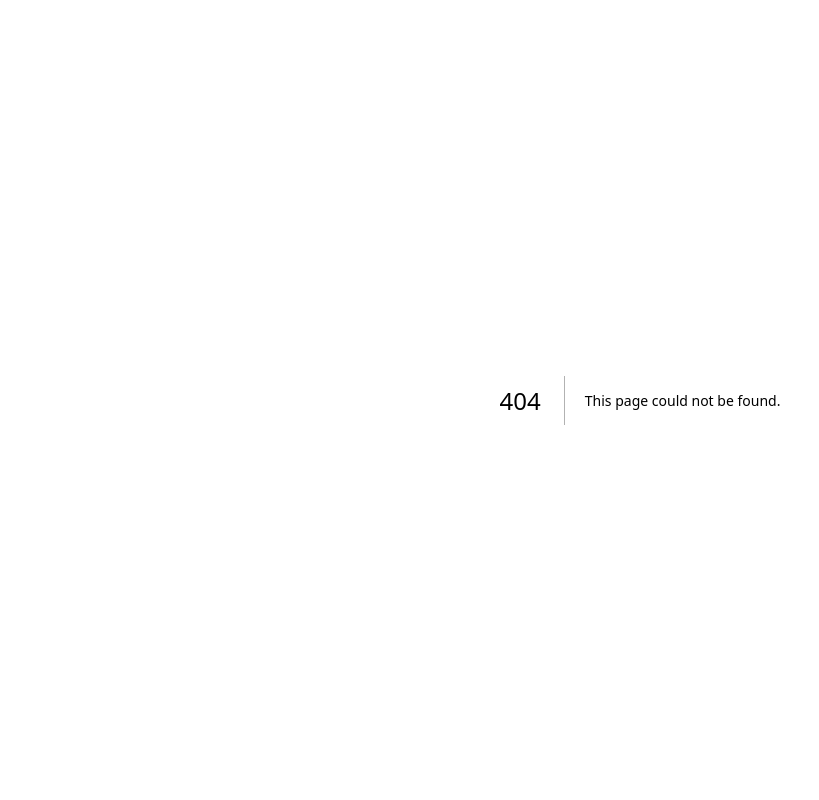
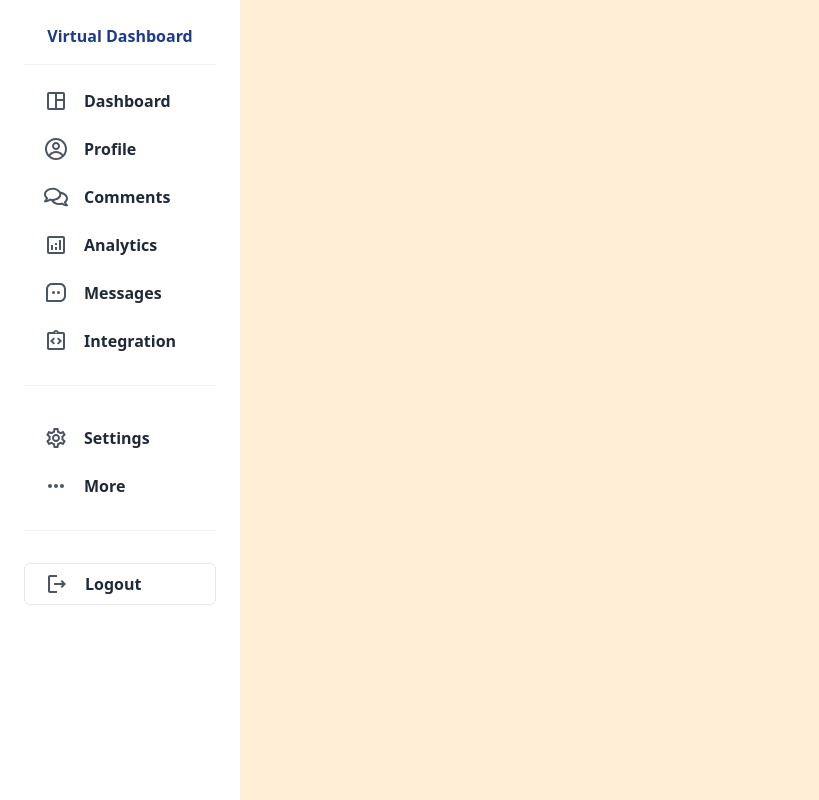
Before and after one commit to Ukd1796/TeamKhoj, a Next.js app: page /workspace in a window 1280 px wide. Before the commit this address had no page. Shown: the whole page, without its empty margins (0-819 px from the left). Built offline with nearby package versions, Linux system fonts and the light colour scheme.

Commit message:
sidebar implementation

```diff
--- /dev/null
+++ b/components/SideNavbar.tsx
@@ -0,0 +1,100 @@
+import React from "react";
+import { GiHamburgerMenu } from "react-icons/gi";
+import { Disclosure } from "@headlessui/react";
+import {
+  MdOutlineSpaceDashboard,
+  MdOutlineAnalytics,
+  MdOutlineIntegrationInstructions,
+  MdOutlineMoreHoriz,
+  MdOutlineSettings,
+  MdOutlineLogout,
+} from "react-icons/md";
+import { CgProfile } from "react-icons/cg";
+import { FaRegComments } from "react-icons/fa";
+import { BiMessageSquareDots } from "react-icons/bi";
+
+function SideNavbar() {
+  return (
+    <div>
+      <Disclosure as="nav">
+        <Disclosure.Button className="absolute top-4 right-4 inline-flex items-center peer justify-center rounded-md p-2 text-gray-800 hover:bg-gray-900 hover:text-white focus:outline-none focus:ring-2 focus:ring-inset focus:ring-white group">
+          <GiHamburgerMenu
+            className="block md:hidden h-6 w-6"
+            aria-hidden="true"
+          />
+        </Disclosure.Button>
+        <div className="p-6 w-1/2 h-screen bg-white z-20 fixed top-0 -left-96 lg:left-0 lg:w-60  peer-focus:left-0 peer:transition ease-out delay-150 duration-200">
+          <div className="flex flex-col justify-start item-center">
+            <h1 className="text-base text-center cursor-pointer font-bold text-blue-900 border-b border-gray-100 pb-4 w-full">
+              Virtual Dashboard
+            </h1>
+            <div className=" my-4 border-b border-gray-100 pb-4">
+              <div className="flex mb-2 justify-start items-center gap-4 pl-5 hover:bg-gray-900 p-2 rounded-md group cursor-pointer hover:shadow-lg m-auto">
+                <MdOutlineSpaceDashboard className="text-2xl text-gray-600 group-hover:text-white " />
+                <h3 className="text-base text-gray-800 group-hover:text-white font-semibold ">
+                  Dashboard
+                </h3>
+              </div>
+              <div className="flex  mb-2 justify-start items-center gap-4 pl-5 hover:bg-gray-900 p-2 rounded-md group cursor-pointer hover:shadow-lg m-auto">
+                <CgProfile className="text-2xl text-gray-600 group-hover:text-white " />
+                <h3 className="text-base text-gray-800 group-hover:text-white font-semibold ">
+                  Profile
+                </h3>
+              </div>
+              <div className="flex  mb-2 justify-start items-center gap-4 pl-5 hover:bg-gray-900 p-2 rounded-md group cursor-pointer hover:shadow-lg m-auto">
+                <FaRegComments className="text-2xl text-gray-600 group-hover:text-white " />
+                <h3 className="text-base text-gray-800 group-hover:text-white font-semibold ">
+                  Comments
+                </h3>
+              </div>
+              <div className="flex  mb-2 justify-start items-center gap-4 pl-5 hover:bg-gray-900 p-2 rounded-md group cursor-pointer hover:shadow-lg m-auto">
+                <MdOutlineAnalytics className="text-2xl text-gray-600 group-hover:text-white " />
+                <h3 className="text-base text-gray-800 group-hover:text-white font-semibold ">
+                  Analytics
+                </h3>
+              </div>
+              <div className="flex  mb-2 justify-start items-center gap-4 pl-5 hover:bg-gray-900 p-2 rounded-md group cursor-pointer hover:shadow-lg m-auto">
+                <BiMessageSquareDots className="text-2xl text-gray-600 group-hover:text-white " />
+                <h3 className="text-base text-gray-800 group-hover:text-white font-semibold ">
+                  Messages
+                </h3>
+              </div>
+              <div className="flex  mb-2 justify-start items-center gap-4 pl-5 hover:bg-gray-900 p-2 rounded-md group cursor-pointer hover:shadow-lg m-auto">
+                <MdOutlineIntegrationInstructions className="text-2xl text-gray-600 group-hover:text-white " />
+                <h3 className="text-base text-gray-800 group-hover:text-white font-semibold ">
+                  Integration
+                </h3>
+              </div>
+            </div>
+            {/* setting  */}
+            <div className=" my-4 border-b border-gray-100 pb-4">
+              <div className="flex mb-2 justify-start items-center gap-4 pl-5 hover:bg-gray-900 p-2 rounded-md group cursor-pointer hover:shadow-lg m-auto">
+                <MdOutlineSettings className="text-2xl text-gray-600 group-hover:text-white " />
+                <h3 className="text-base text-gray-800 group-hover:text-white font-semibold ">
+                  Settings
+                </h3>
+              </div>
+              <div className="flex mb-2 justify-start items-center gap-4 pl-5 hover:bg-gray-900 p-2 rounded-md group cursor-pointer hover:shadow-lg m-auto">
+                <MdOutlineMoreHoriz className="text-2xl text-gray-600 group-hover:text-white " />
+                <h3 className="text-base text-gray-800 group-hover:text-white font-semibold ">
+                  More
+                </h3>
+              </div>
+            </div>
+            {/* logout */}
+            <div className=" my-4">
+              <div className="flex mb-2 justify-start items-center gap-4 pl-5 border border-gray-200  hover:bg-gray-900 p-2 rounded-md group cursor-pointer hover:shadow-lg m-auto">
+                <MdOutlineLogout className="text-2xl text-gray-600 group-hover:text-white " />
+                <h3 className="text-base text-gray-800 group-hover:text-white font-semibold ">
+                  Logout
+                </h3>
+              </div>
+            </div>
+          </div>
+        </div>
+      </Disclosure>
+    </div>
+  );
+}
+
+export default SideNavbar;
--- a/package.json
+++ b/package.json
@@ -10,6 +10,7 @@
   },
   "dependencies": {
     "@auth0/nextjs-auth0": "^1.9.2",
+    "@headlessui/react": "^1.7.13",
     "@types/node": "18.11.9",
     "@types/react": "18.0.25",
     "@types/react-dom": "18.0.9",
@@ -20,6 +21,7 @@
     "react": "18.2.0",
     "react-dom": "18.2.0",
     "react-hot-toast": "^2.4.0",
+    "react-icons": "^4.8.0",
     "react-rough-notation": "^1.0.3",
     "typescript": "4.9.3"
   },
--- a/pages/index.tsx
+++ b/pages/index.tsx
@@ -31,7 +31,7 @@ export default function Home() {
       <p className="mt-4 font-extralight text-xl">Your Own Research Assistant</p>
         {
           !active ?
-            <button className='p-2 text-white text-md text-center rounded-lg bg-transparent hover:bg-orange-900 cursor-pointer bg-orange-900 my-8 px-4 hover:scale-105 transition-all'>
+            <button className='p-2 text-white text-md text-center rounded-lg  hover:bg-orange-900 cursor-pointer bg-orange-900 my-8 px-4 hover:scale-105 transition-all'>
               <Link href='/api/auth/login'>
                 Get Started
               </Link>
@@ -43,6 +43,11 @@ export default function Home() {
               </Link>
             </button>
         }
+         <button className='p-2 text-white text-md text-center rounded-lg hover:bg-orange-900 cursor-pointer bg-orange-900 my-8 px-4 hover:scale-105 transition-all'>
+              <Link href='/api/auth/logout'>
+                Logout
+              </Link>
+            </button>
       </div>
     </Layout>
 
--- /dev/null
+++ b/pages/workspace.tsx
@@ -0,0 +1,20 @@
+import React, {useEffect,useState} from 'react';
+import { useUser} from '@auth0/nextjs-auth0';
+import {RoughNotation} from "react-rough-notation";
+import SideNavbar from "../components/SideNavbar";
+import Layout from './layout';
+import Head from 'next/head';
+
+
+export default function workspace(){
+    return (
+        <Layout className="bg-orange-100">
+          <Head>
+            <title>Responsive Side-Navbar</title>
+            <meta name="description" content="Generated by create next app" />
+            <link rel="icon" href="/pro.ico" />
+          </Head>
+          <SideNavbar />
+        </Layout>
+      );
+}
--- a/styles/globals.css
+++ b/styles/globals.css
@@ -8,6 +8,8 @@ html{
   font-family:"Lora",
 }
 
-.bg{
-  background-color: rgb(255 237 213);
+@layer base {
+  body{
+     @apply bg-orange-100;
+  }
 }
```
Also changed, not shown: 1 other file (tests, documents, lock files or other folders).
